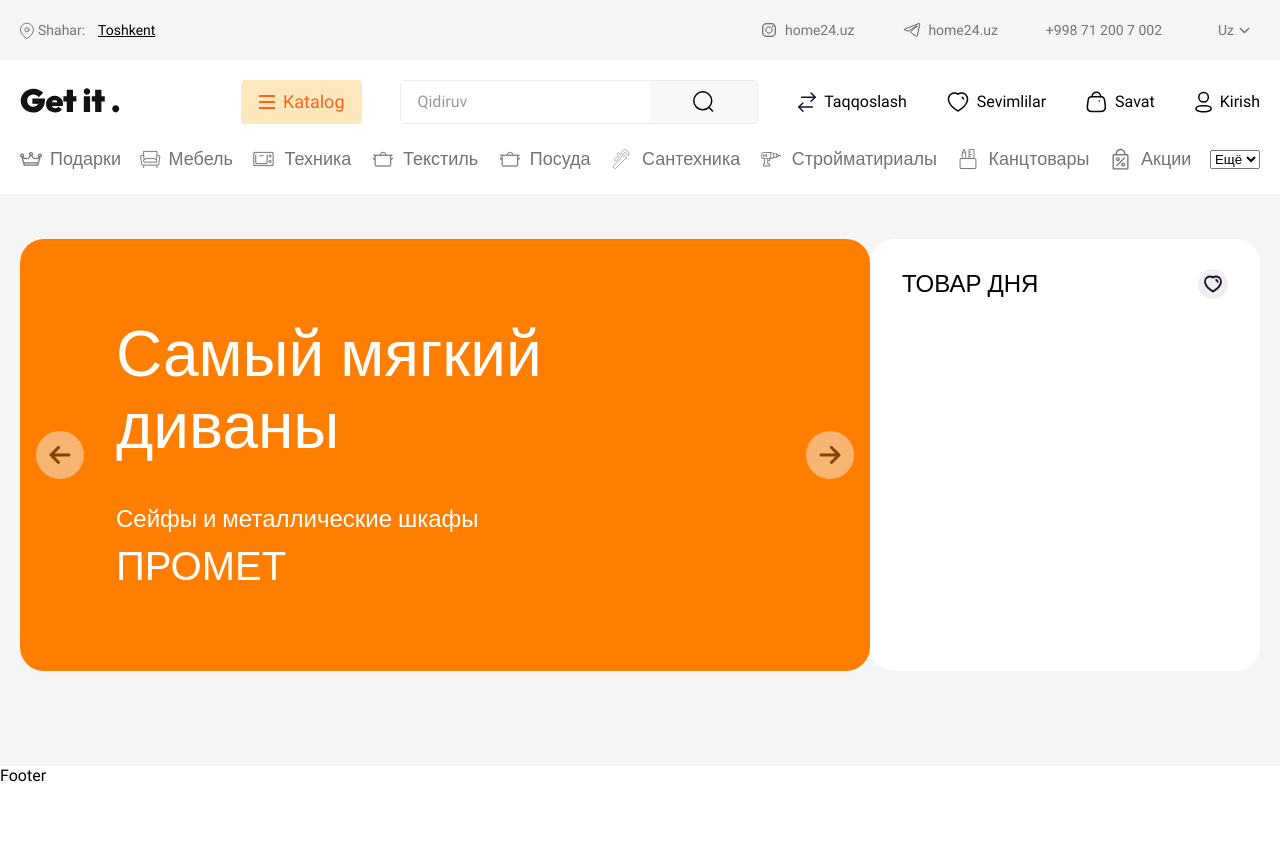
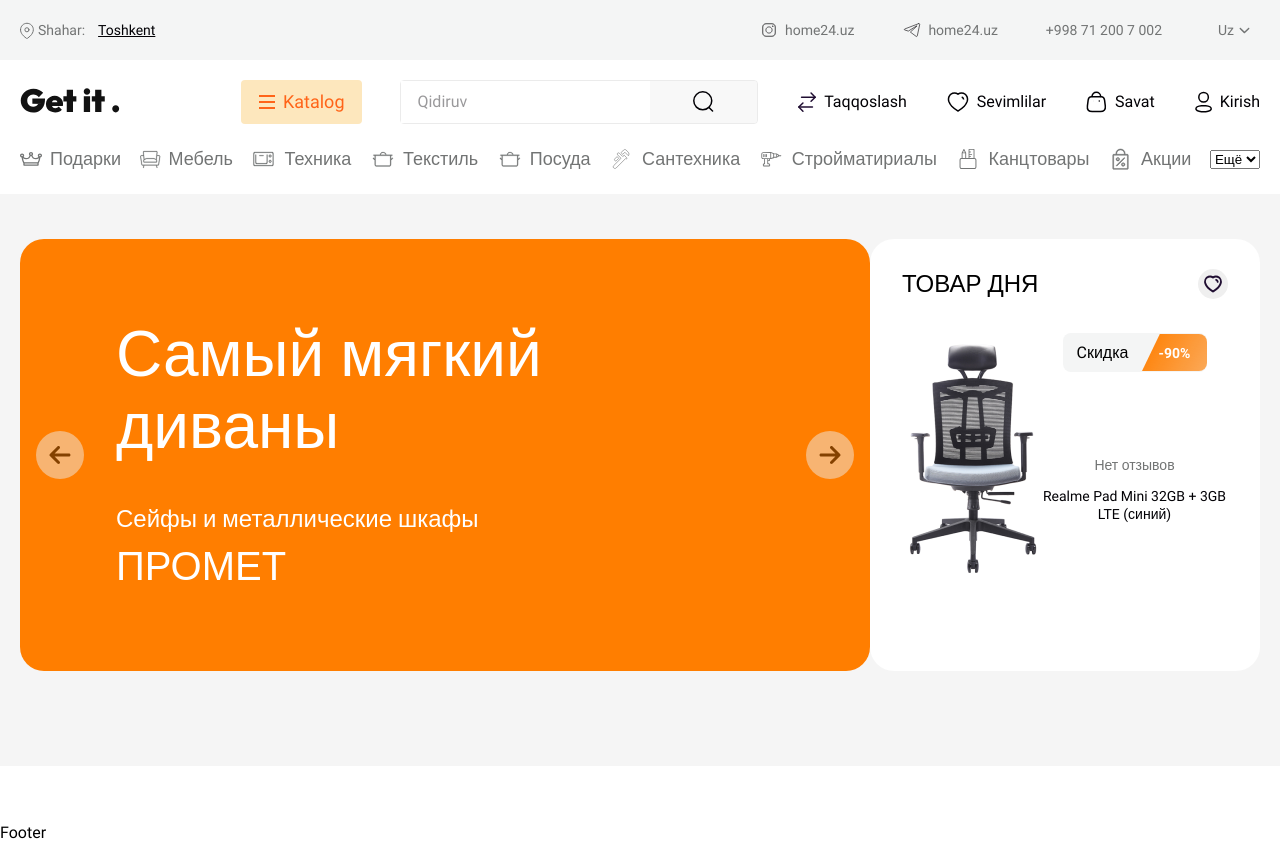
Before and after one commit to Islomjonsdev/online-shop, a React (Vite) app: page / in a window 1280 px wide. Before the commit the page ends 800 px from the top, so only its background shows below. Built offline with nearby package versions, Linux system fonts and the light colour scheme.

Commit message:
hero component done

```diff
--- a/src/components/Hero/Hero.jsx
+++ b/src/components/Hero/Hero.jsx
@@ -3,13 +3,14 @@ import { useState } from "react";
 import { FaArrowLeft, FaArrowRight } from "react-icons/fa6";
 import { FcLike } from "react-icons/fc";
 import { Icons } from "../../SvgIcons";
+import chairImg from "../../assets/images/chair.png"
 import style from "./Hero.module.scss";
 
 const Hero = () => {
-  const [like, setLike] = useState(false)
+  const [like, setLike] = useState(false);
   const handleLike = () => {
-    setLike((prev) => !prev)
-  }
+    setLike((prev) => !prev);
+  };
   return (
     <section className={style.hero}>
       <div className={style.container}>
@@ -32,8 +33,20 @@ const Hero = () => {
             <div className={style.hero_right_top}>
               <h3>товар дня</h3>
               <button onClick={handleLike}>
-                    {like === false ?  <Icons.likeIcon /> : <FcLike />}
+                {like === false ? <Icons.likeIcon /> : <FcLike />}
               </button>
+            </div>
+            <div className={style.hero_right_bottom}>
+              <img src={chairImg} alt="" />
+
+              <div className={style.hero_right_bottom_list}>
+                  <div>
+                    <p className={style.text1}>Cкидка</p>
+                    <span>-90%</span>
+                  </div>
+                  <p className={style.text2}>Нет отзывов</p>
+                  <span>Realme Pad Mini 32GB + 3GB LTE (синий)</span>
+              </div>
             </div>
           </div>
         </div>
--- a/src/components/Hero/Hero.module.scss
+++ b/src/components/Hero/Hero.module.scss
@@ -3,6 +3,7 @@
 .hero {
   background: #f5f5f5;
   padding: 45px 0px 95px 0px;
+  margin-bottom: 57px;
 
   .container {
     max-width: 1672px;
@@ -62,7 +63,7 @@
       width: 100%;
       border-radius: 24px;
       background: $white;
-            padding: 30px 32px 91px 32px ;
+      padding: 30px 32px 91px 32px;
 
       .hero_right_top {
         display: flex;
@@ -86,12 +87,77 @@
           width: 30px;
           height: 30px;
           border-radius: 50%;
-                    fill: #F4F5F5;
+          fill: #f4f5f5;
           cursor: pointer;
 
           svg {
             width: 20px;
             height: 20px;
+          }
+        }
+      }
+
+      .hero_right_bottom {
+        display: flex;
+        justify-content: space-between;
+
+        .hero_right_bottom_list {
+            display: flex;
+            flex-direction: column;
+            align-items: center;
+          div {
+            max-width: 144px;
+            width: 100%;
+            border-radius: 8px;
+            background: #f4f5f5;
+            display: flex;
+            align-items: center;
+            justify-content: space-between;
+            margin-bottom: 85px;
+            .text1 {
+              padding: 10px 14px;
+              color: $black;
+              font-size: 16px;
+              font-style: normal;
+              font-weight: 400;
+              line-height: normal;
+            }
+            span {
+              content: "";
+              display: inline-block;
+              background-image: url("../../assets/svg/image.svg");
+              border-top-right-radius: 8px;
+              border-bottom-right-radius: 8px;
+              background-repeat: no-repeat;
+              width: 68px;
+              height: 37px;
+              display: flex;
+              align-items: center;
+              justify-content: center;
+              color: $white;
+              font-size: 14px;
+              font-style: normal;
+              font-weight: 700;
+              line-height: normal;
+            }
+          }
+
+          .text2 {
+            color: $grey;
+            font-size: 14px;
+            font-style: normal;
+            font-weight: 400;
+            line-height: normal;
+            margin-bottom: 14px;
+          }
+
+          span {
+            color: #020105;
+            font-size: 14px;
+            font-style: normal;
+            font-weight: 400;
+            line-height: 18px;
+            text-align: center;
           }
         }
       }
```
Also changed, not shown: src/assets/images/chair.png (added), src/assets/svg/image.svg (added). Lines whose indentation alone changed are shown as unchanged.
